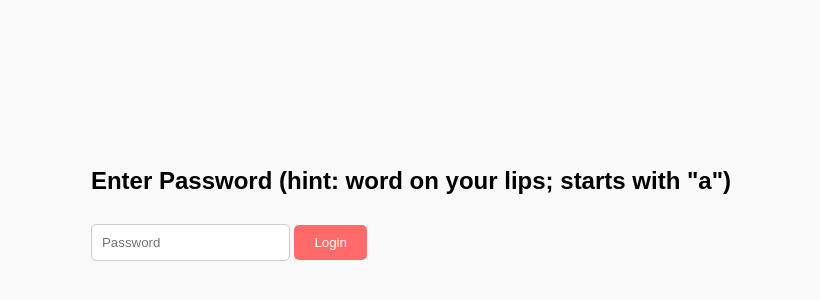
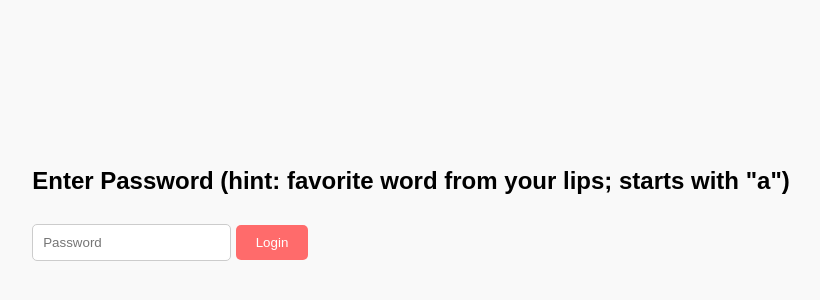
Before and after one commit to wesleycso/vday, a plain HTML site: page index.html in a window 1280 px wide. Shown: the part 188-488 px from the top of the page, without its empty margins (229-1049 px from the left). Drawn offline with Linux system fonts and the light colour scheme.

Commit message:
Add files via upload

```diff
--- a/index.html
+++ b/index.html
@@ -53,7 +53,7 @@
 </head>
 <body>
     <div class="login-form">
-        <h2>Enter Password (hint: word on your lips; starts with "a")</h2>
+        <h2>Enter Password (hint: favorite word from your lips; starts with "a")</h2>
         <input type="password" id="password" placeholder="Password">
         <button onclick="checkPassword()">Login</button>
         <p id="error" style="color: red;"></p>
```
